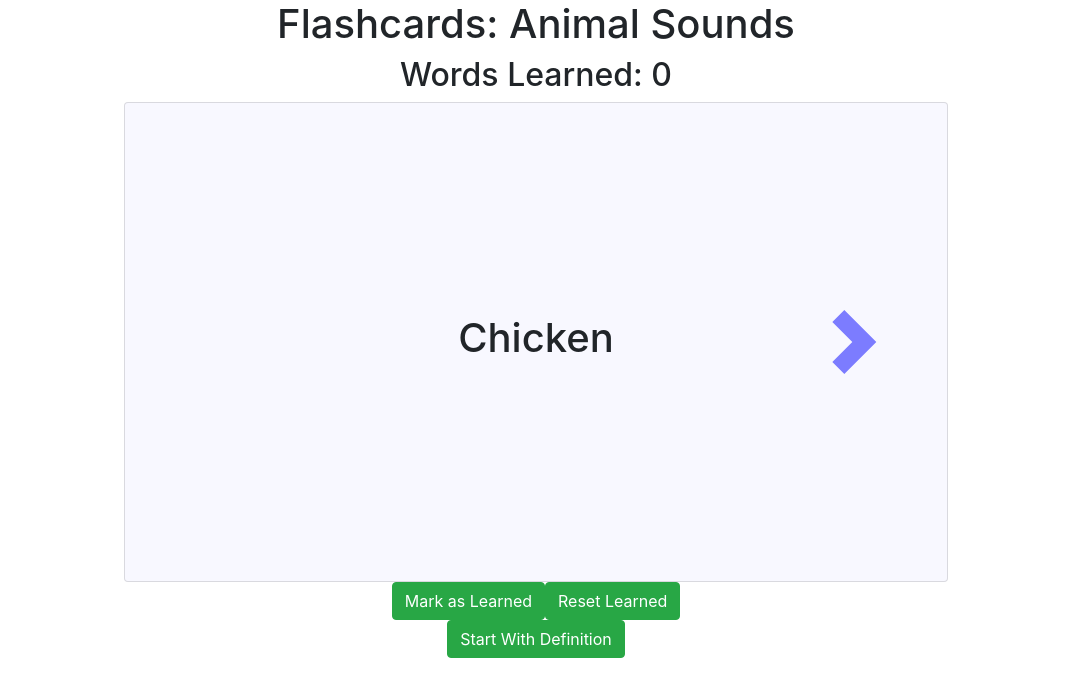
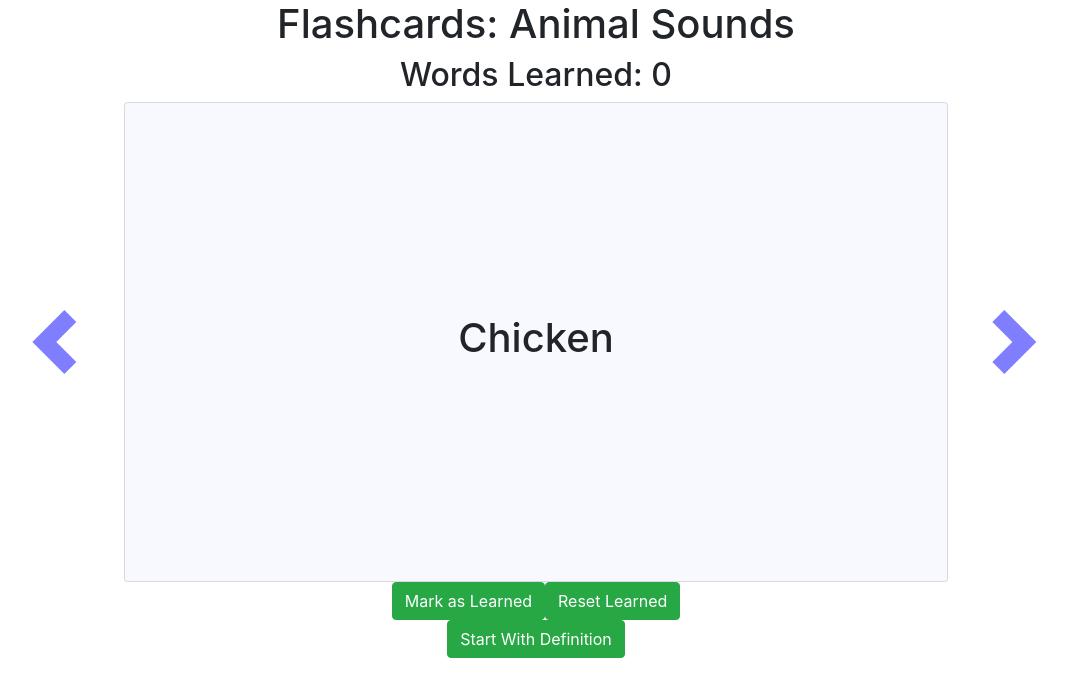
Before and after one commit to texteng/Flashcards-react, a React app in the folder flashcards-react/: page / in a window 1280 px wide. Shown: the whole page, without its empty margins (104-1171 px from the left). Built offline with nearby package versions, Linux system fonts and the light colour scheme.

Commit message:
added node scss so I got rid of css files.

```diff
--- a/flashcards-react/package.json
+++ b/flashcards-react/package.json
@@ -5,6 +5,7 @@
   "dependencies": {
     "bootstrap": "^4.2.1",
     "jquery": "^3.3.1",
+    "node-sass": "^4.11.0",
     "react": "^16.7.0",
     "react-dom": "^16.7.0",
     "react-scripts": "^2.1.3"
--- a/flashcards-react/src/components/Flashcard.jsx
+++ b/flashcards-react/src/components/Flashcard.jsx
@@ -1,5 +1,6 @@
 import React, { Component } from 'react';
-import '../css/Flashcards.css'
+// import '../css/Flashcards.css'
+import '../scss/Flashcards.scss';
 
 class Flashcard extends Component {
   componentDidMount(){
--- a/flashcards-react/src/components/Flashcards.jsx
+++ b/flashcards-react/src/components/Flashcards.jsx
@@ -1,7 +1,5 @@
 import React, { Component } from 'react';
-// import logo from './logo.svg';
-// import '../css/Flashcards.css';
-import '../css/Flashcards.css';
+import '../scss/Flashcards.scss';
 import Flashcard from './Flashcard';
 // import $ from 'jquery'
 
@@ -29,26 +27,26 @@ class Flashcards extends Component {
           complete: document.getElementById("complete")
         }
         document.onkeydown = (event) =>{
-            switch(event.keyCode) {
-                case 37:
+            switch(event.key) {
+                case "ArrowLeft":
                     this.movetoPreviousTerm();
-                  break;
-                case 39:
+                break;
+                case "ArrowRight":
                     this.movetoNextTerm();
                     // rightButton.click();
                     // $("nav-right").trigger('click');
-                  break;
-                case 40:
-                case 38:
+                break;
+                case "ArrowUp":
+                case "ArrowDown":
                     this.flipCard();
                 break;
-                case 13:
+                case "Enter":
                     (this.state.itemsLearned.length < this.state.vocabularyTerms.length)? this.markAsLearned(): this.restart();
                 break;
                 default:
-                console.log(event)
-    }
-
+                    console.log(event)
+                break;
+            }
         }
     }
     //Right keycode 39
@@ -114,8 +112,7 @@ class Flashcards extends Component {
             else if(definition.classList.contains("flip")){
             definition.classList.remove("flip");
             term.classList.add("flip");
-        }
-
+            }
         }
 
         movetoPreviousTerm = () => {
--- a/flashcards-react/src/index.js
+++ b/flashcards-react/src/index.js
@@ -1,6 +1,6 @@
 import React from 'react';
 import ReactDOM from 'react-dom';
-import './css/index.css';
+import './scss/index.scss';
 // import App from './App';
 import Flashcards from './components/Flashcards'
 import * as serviceWorker from './serviceWorker';
--- a/flashcards-react/src/scss/Flashcards.scss
+++ b/flashcards-react/src/scss/Flashcards.scss
@@ -58,11 +58,11 @@
     }
     &-left{
         @include nav-button-position;
-        left: 20vh;
+        left: 0vh;
     }
     &-right{
         @include nav-button-position;
-        left: -20vh;
+        left: -0vh;
     }
 }
 
```
Also changed, not shown: flashcards-react/src/css/App.css (deleted), flashcards-react/src/css/Flashcards.css (deleted), flashcards-react/src/css/index.css (deleted), 4 other files.
